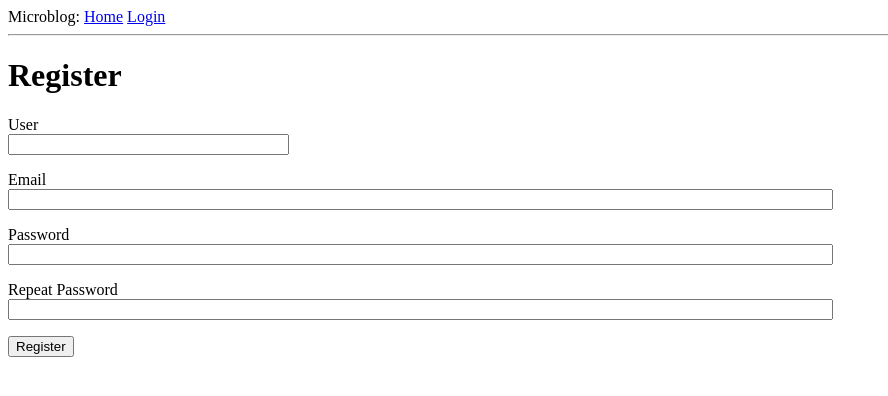
After one commit to DiliLearngent/flask_microblog, a Flask app: page /register in a window 1280 px wide. The commit adds this page. Shown: the top 396 px of the page, without its empty margins (0-888 px from the left). Run offline with Flask 2, Linux system fonts and the light colour scheme.

Commit message:
add register

```diff
--- a/app/__init__.py
+++ b/app/__init__.py
@@ -5,6 +5,8 @@ from flask import Flask,render_template
 from config import Config
 from flask_sqlalchemy import SQLAlchemy
 from flask_migrate import Migrate
+from flask_login import LoginManager
+
 
 #创建Flask实例
 app = Flask(__name__)
@@ -16,6 +18,9 @@ db = SQLAlchemy(app)
 #创建迁移对象
 migrate = Migrate(app,db)
 
+login = LoginManager(app)
+login.login_view = 'login'
+
 #从app包中导入routes模块
 from app import routes
 from app import forms
--- a/app/forms.py
+++ b/app/forms.py
@@ -1,11 +1,37 @@
 #-*- coding:utf-8 -*-
 #导入模块
 from flask_wtf import FlaskForm
+from werkzeug.routing import ValidationError
 from wtforms import SubmitField,PasswordField,StringField,BooleanField
-from wtforms.validators import DataRequired
+from wtforms.validators import DataRequired, Email, EqualTo
+from app.models import User
+# from email_validator import validate_email
 
+#登陆表单类
 class LoginForm(FlaskForm):
     username = StringField('Usename',validators=[DataRequired()])
     password = PasswordField('Password',validators=[DataRequired()])
     remember_me = BooleanField('Remember me')
     submit = SubmitField('Sign in')
+
+
+#注册表单类
+class RegisterForm(FlaskForm):
+    username = StringField('User',validators=[DataRequired()])
+    email = StringField('Email',validators=[DataRequired()])
+    #wtform版本原因
+    #email = StringField('Email',validators=[DataRequired(),Email()])
+    password = PasswordField('Password',validators=[DataRequired()])
+    password2 = PasswordField('Repeat Password',validators=[DataRequired(),EqualTo('password')])
+    submit = SubmitField('Register')
+
+    #定义两个验证函数
+    def validate_username(self,username):
+        user = User.query.filter_by(username=username.data).first()
+        if user is not None:
+            raise ValidationError('Please use a different username.')
+
+    def validate_email(self,email):
+        email = User.query.filter_by(email=email.data).first()
+        if email is not None:
+            raise ValidationError('Please use a different email address.')
--- a/app/routes.py
+++ b/app/routes.py
@@ -1,31 +1,72 @@
 #-*- coding:utf-8 -*-
 #从app包中导入app这个实例
-from flask import render_template,flash,redirect,url_for
-from app import app
-from app.forms import LoginForm
+from flask import render_template,flash,redirect,url_for,request
+from werkzeug.urls import url_parse
+from app import app,db
+from app.forms import LoginForm, RegisterForm
+from flask_login import current_user,login_user,logout_user,login_required
+
+from app.models import User
 
 #2个路由
 @app.route('/')
 @app.route('/index')
+@login_required
 #一个视图函数
+#首页视图
 def index():
-    user = {'username':'lsy'}
-    posts = [
-        {
-            'author':{'username':'jhon'},
-            'body':'this is a good day!'
-        },
-        {
-            'author':{'username':'lucy'},
-            'body':'nice to meet you!'
-        }
-    ]
-    return render_template('index.html',title='Home',user=user,posts=posts)
+    # user = {'username':'lsy'}
+    # posts = [
+    #     {
+    #         'author':{'username':'jhon'},
+    #         'body':'this is a good day!'
+    #     },
+    #     {
+    #         'author':{'username':'lucy'},
+    #         'body':'nice to meet you!'
+    #     }
+    # ]
+    #return render_template('index.html',title='Home',user=user,posts=posts)
+    return render_template('index.html',title='Home')
 
+#用户登陆视图
 @app.route('/login',methods=['GET','POST'])
 def login():
+    if current_user.is_authenticated:
+        return redirect(url_for('index'))
     form = LoginForm()
     if form.validate_on_submit():
-        flash('Login request for user {},remember_me={}'.format(form.username.data,form.remember_me.data))
+        user = User.query.filter_by(username=form.username.data).first()
+        if user is None or not user.check_password(form.password.data):
+            flash('Invalid username or password')
+            return redirect(url_for('login'))
+        login_user(user,remember=form.remember_me.data)
+        #flash('Login request for user {},remember_me={}'.format(form.username.data,form.remember_me.data))
+        #return redirect(url_for('index'))
+        #重定向到next页面
+        next_page = request.args.get('next')
+        if not next_page or url_parse(next_page).netloc != '':
+            next_page = url_for('index')
+        return redirect(next_page)
+    return render_template('login.html',title='Sign in',form=form)
+
+#用户退出视图
+@app.route('/logout')
+def logout():
+    logout_user()
+    return redirect(url_for('index'))
+
+#用户注册视图
+@app.route('/register',methods = ['GET','POST'])
+def register():
+    if current_user.is_authenticated:
         return redirect(url_for('index'))
-    return render_template('login.html',title='Sign in',form=form)
+    form = RegisterForm()
+    if form.validate_on_submit():
+        user = User(username=form.username.data,email=form.email.data)
+        user.set_password(form.password.data)
+        db.session.add(user)
+        db.session.commit()
+        flash('Congratulations! You are a registered user.')
+        return redirect(url_for('login'))
+    return render_template('register.html',title='Register',form=form)
--- a/app/templates/base.html
+++ b/app/templates/base.html
@@ -14,7 +14,11 @@
     <div>
         Microblog:
         <a href="{{url_for('index')}}">Home</a>
-        <a href="{{url_for('login')}}">Login</a>
+        {% if current_user.is_anonymous %}
+            <a href="{{url_for('login')}}">Login</a>
+        {% else %}
+            <a href="{{url_for('logout')}}">Logout</a>
+        {% endif %}
     </div>
     <hr>
     {% with messages = get_flashed_messages() %}
--- a/app/templates/login.html
+++ b/app/templates/login.html
@@ -20,4 +20,5 @@
         <p>{{form.remember_me}}{{form.remember_me.label}}</p>
         <p>{{form.submit}}</p>
     </form>
+    <p>New User?<a href="{{url_for('register')}}">Click to Register!</a></p>
 {% endblock %}
--- /dev/null
+++ b/app/templates/register.html
@@ -0,0 +1,39 @@
+{% extends "base.html" %}
+
+{% block content %}
+    <h1>Register</h1>
+    <form action="" method="POST">
+        {{form.hidden_tag()}}
+        <p>
+            {{form.username.label}}<br>
+            {{form.username(size=32)}}
+            {% for error in form.username.errors %}
+                <span style="color:red">{{error}}</span>
+            {% endfor %}
+        </p>
+        <p>
+            {{form.email.label}}<br>
+            {{form.email(size=100)}}
+            {% for error in form.email.errors %}
+                <span style="color: red;">{{error}}</span>
+            {% endfor %}
+        </p>
+        <p>
+            {{form.password.label}}<br>
+            {{form.password(size=100)}}
+            {% for error in form.password.errors %}
+                <span style="color:red">{{error}}</span>
+            {% endfor %}
+        </p>
+        <p>
+            {{form.password2.label}}<br>
+            {{form.password2(size=100)}}
+            {% for error in form.password2.errors %}
+                <span style="color:red">{{error}}</span>
+            {% endfor %}
+        </p>
+        <p>
+            {{form.submit()}}
+        </p>
+    </form>
+{% endblock %}
--- a/microblog.py
+++ b/microblog.py
@@ -7,5 +7,5 @@ from app.models import User,Post
 def make_shell_context():
     return {'db': db, 'User': User, 'Post': Post}
 
-# if __name__ == "__main__":
-#     app.run(debug=True)
+if __name__ == "__main__":
+    app.run(debug=True)
```
Also changed, not shown: app/models.py (+24 -2 lines), app/templates/index.html (+7 -3 lines), app.db.
